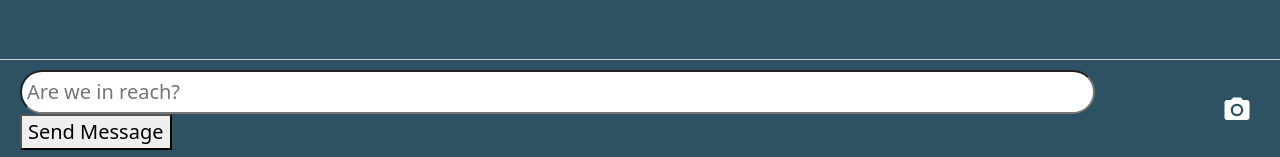
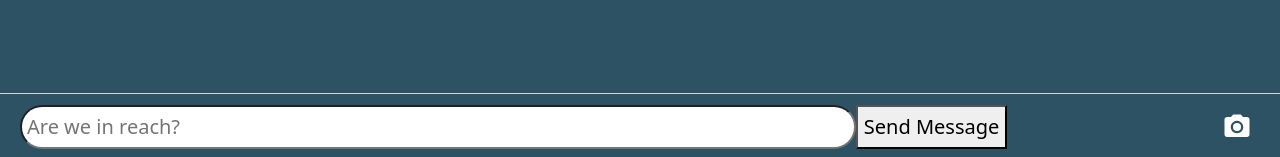
Before and after one commit to aaaguirre10/Radius, a React (Create React App) app: page /conversation in a window 1280 px wide. Shown: the part 640-797 px from the top of the page. Built offline with nearby package versions, Linux system fonts and the light colour scheme; no server answers.

Commit message:
Added overflow scroll in conversations

```diff
--- a/src/components/Conversations/Conversation.css
+++ b/src/components/Conversations/Conversation.css
@@ -20,6 +20,7 @@
 
 .conversation-messages{
     flex: 1;
+    overflow-y: scroll;
 
 }
 
@@ -33,18 +34,20 @@
 
 .conversation-input > form{
     flex: 1;
+    display: flex;
+    flex-direction: row;
 }
 
 .conversation-input > form > input{
-    width: 90%;
+    width: 70%;
     outline-width: 0;
     border-radius: 25px;
     padding: 5px;
 }
 
-.conversation-input > form > button{
+/* .conversation-input > form > button{
     display: block;
-}
+} */
 
 .conversation-camera{
     color: white;
```
